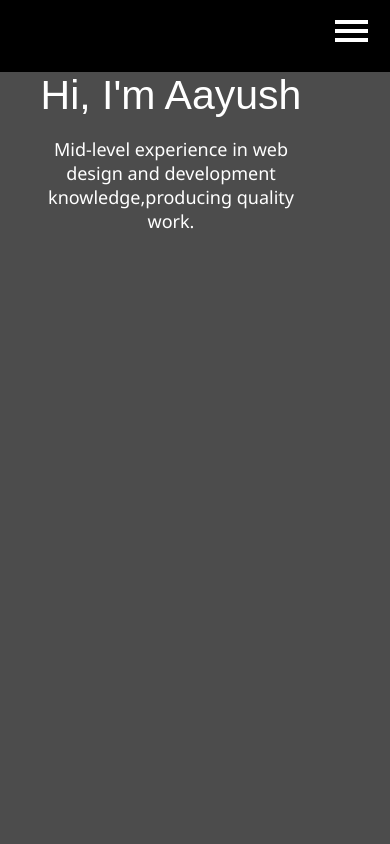
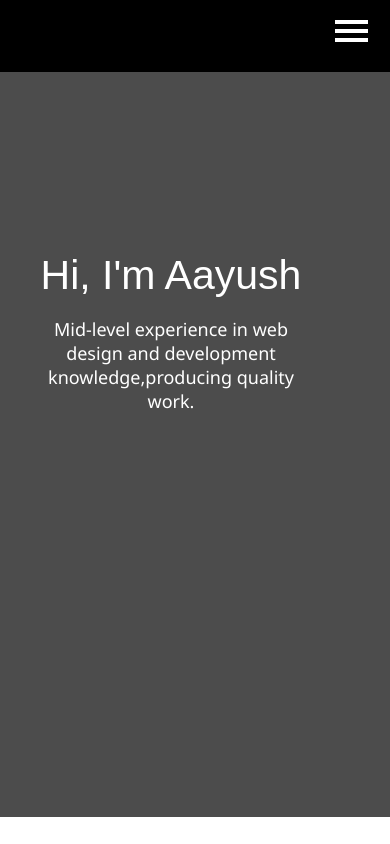
Before and after one commit to aayushad46/aayushportfolio, a plain HTML site: page index.html in a window 390 px wide. Shown: the top 844 px of the page. Drawn offline with Linux system fonts and the light colour scheme.

Commit message:
Update responsive.css

```diff
--- a/responsive.css
+++ b/responsive.css
@@ -12,6 +12,11 @@
         text-align: center;
         background-color: black;
     }
+
+    .firstSection{
+        height: 745px;
+    }
+
     .box-main{
         flex-direction: column-reverse;
         max-width: 100%;
@@ -20,6 +25,11 @@
     #search{
         width: 100%;
     }
+
+    .firstHalf{
+        padding-top: 180px;
+    }
+
     .burger{
         display: block;
     }
@@ -41,4 +51,7 @@
     .paras{
         padding: 0px;
     }
+    .text-footer{
+        background-color: black;
+    }
 }
```
